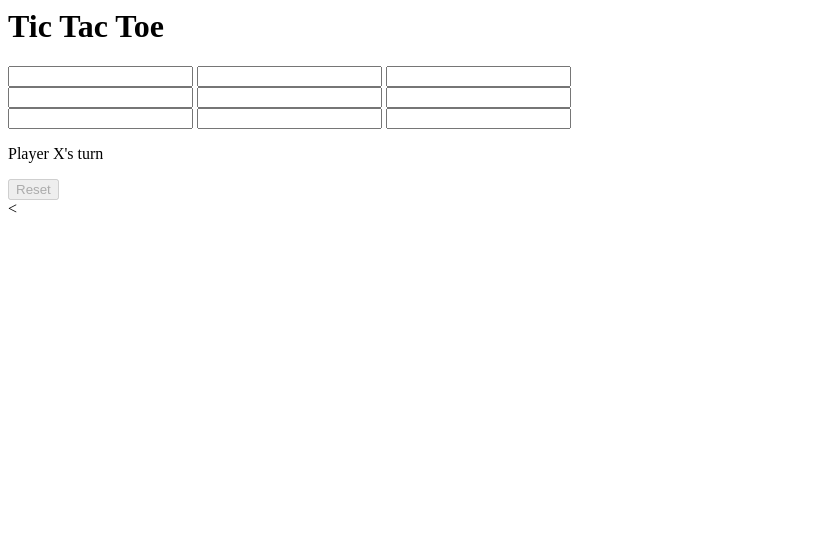
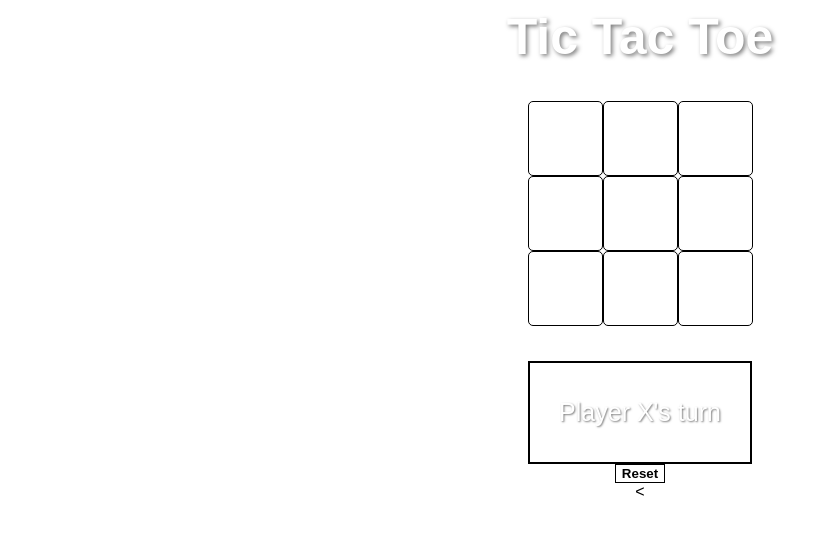
Before and after one commit to iamneo-production/caeeabbededdb304678991efdcbcabeone, a website: page Project.html in a window 1280 px wide. Shown: the whole page, without its empty margins (0-831 px from the left). Drawn offline with Linux system fonts and the light colour scheme.

Commit message:
Backup Commit

```diff
--- a/Project.html
+++ b/Project.html
@@ -2,7 +2,7 @@
     <head>
         <meta charset="UTf-8">
         <meta name="viewport" content="width=device-width,initial-scale=1.0">
-        <link rel="stylesheet" href="">
+        <link rel="stylesheet" href="style.css">
         <title>Tic Tac Toe</title>
     </head>
     <body>
--- a/style.css
+++ b/style.css
@@ -4,7 +4,7 @@ body{
 }
 .header{
     text-align: center;
-    color: Red;
+    color: #fff;
     text-shadow: 2px 2px 4px rgba(0, 0, 0, 0.5);
     font-size: 50px;
 }
@@ -44,6 +44,28 @@ body{
 .result-container{
     background-color: rgba(255,255,255,0.8);
     border: 2px solid #000;
-    max-width:200px;l
+    max-width:200px;
+    margin: 0 auto;
+    padding: 10px;
+}
+.result{
+    color: #fff;
+    text-shadow: 1px 1px 2px rgba(0, 0, 0, 0.5);
+    font-size: 25px;
+}
+.reset{
+    text-align: center;
 
 }
+.reset-button{
+    border: 1px solid #000;
+    color: #000;
+    cursor: pointer;
+    background-color: #fff;
+    font-weight: bold;
+
+}
+.reset-button:hover{
+    background-color: #000;
+    color:#fff;
+}
```
